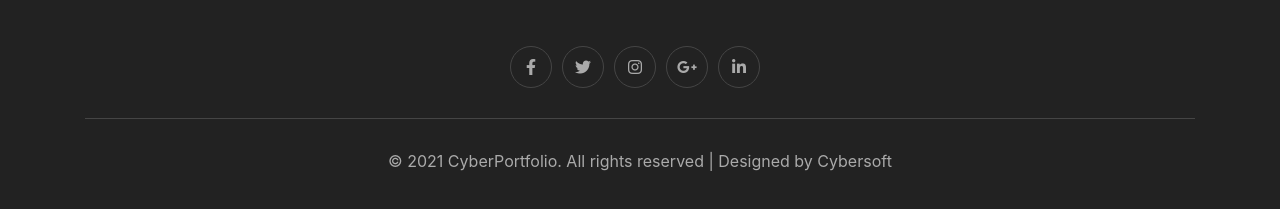
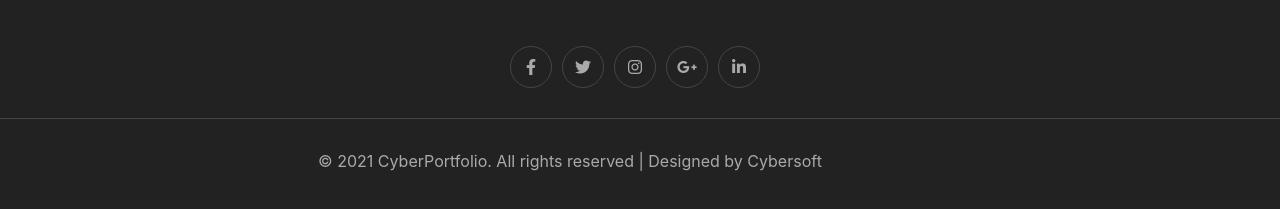
Before and after one commit to baobinh93/bc18__Portfolio__TranNgocBaoBinh, a plain HTML site: page index.html in a window 1280 px wide. Shown: the part 3233-3442 px from the top of the page. Drawn offline with nearby package versions, Linux system fonts and the light colour scheme.

Commit message:
fix footer border

```diff
--- a/index.html
+++ b/index.html
@@ -387,7 +387,7 @@
     </section>
 
     <footer class="py-5">
-      <div class="container-lg">
+
         <ul class="footer__social--list mx-auto d-flex justify-content-center">
           <div class="footer__social--item d-flex justify-content-center align-items-center">
             <i class="footer__social--icon fa-brands fa-facebook-f"></i>
@@ -405,10 +405,10 @@
             <i class="footer__social--icon fa-brands fa-linkedin-in"></i>
           </div>
         </ul>
-        <p class="footer__copyright text-center">
+        <p class="container-lg footer__copyright text-center">
           &#169; 2021 CyberPortfolio. All rights reserved | Designed by Cybersoft
         </p>
-      </div>
+
     </footer>
 
 
```
